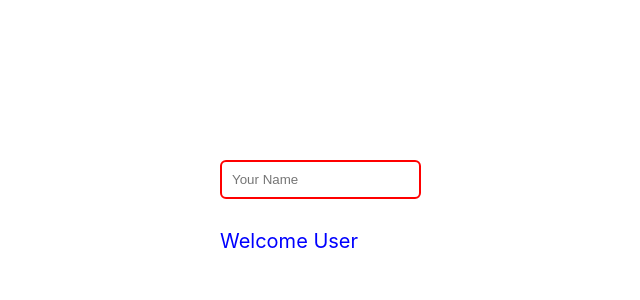
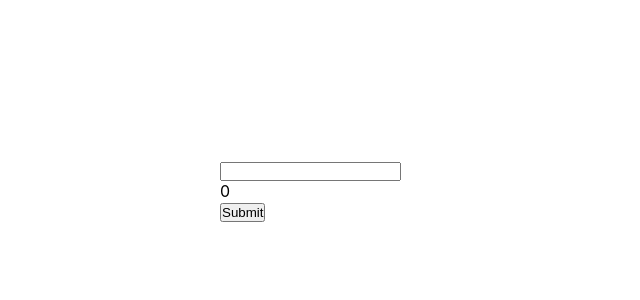
Before and after one commit to KhanhChiTran/react-basic, a React (Create React App) app: page / in a window 1280 px wide. Shown: the top 300 px of the page, without its empty margins (36-676 px from the left). Built offline with nearby package versions, Linux system fonts and the light colour scheme.

Commit message:
split code

```diff
--- a/src/App.js
+++ b/src/App.js
@@ -4,16 +4,17 @@ import React, { useState } from "react";
 
 // import { Header } from "./Components/Header";
 import "./App.css";
-import UserInput from "./Components/UserInput";
-import UserOutput from "./Components/UserOutput";
+// import UserInput from "./Components/UserInput";
+// import UserOutput from "./Components/UserOutput";
 // import Clothes from "./Components/Clothes";
 // import User from "./Components/Users";
+import Validation from "./Components/ValidationComponent/valid";
 
 function App() {
-  const [userName, setUserName] = useState("User");
-  const inputHandler = (e) => {
-    setUserName(e.target.value);
-  };
+  // const [userName, setUserName] = useState("User");
+  // const inputHandler = (inputName) => {
+  //   setUserName(inputName);
+  // };
 
   return (
     <div className='App'>
@@ -23,8 +24,9 @@ function App() {
         Item 1
       </Clothes>{" "} */}
       {/* <User /> */}
-      <UserInput click={inputHandler} />
-      <UserOutput name={userName} />
+      {/* <UserInput click={inputHandler} /> */}
+      {/* <UserOutput name={userName} /> */}
+      <Validation textLength='3' maxLength='10' minLength='5' />
     </div>
   );
 }
--- a/src/Components/UserInput/index.js
+++ b/src/Components/UserInput/index.js
@@ -1,20 +1,50 @@
-import React from "react";
+import React, { useState } from "react";
 const UserInput = (props) => {
+  const [name, setName] = useState("");
+  const [state, setState] = useState(false);
   const style = {
-    padding: "10px",
+    padding: "40px",
     marginBottom: "30px",
     outline: "none",
     border: "2px solid red",
     borderRadius: "6px",
+    fontSize: "20px",
+  };
+  const btnStyle = {
+    padding: "10px",
+    backgroundColor: "blue",
+    color: "white",
+    margin: "5px",
+    borderRadius: "3px",
+  };
+
+  const hideHandler = () => {
+    setState(!state);
   };
   return (
     <div>
-      <input
-        type='text'
-        onChange={props.click}
-        style={style}
-        placeholder='Your Name'
-      />
+      <form
+        action=''
+        onSubmit={(e) => {
+          e.preventDefault();
+          props.click(name);
+        }}
+      >
+        {state ? (
+          <input
+            value={name}
+            type='text'
+            onChange={(e) => setName(e.target.value)}
+            style={style}
+            placeholder='Your Text'
+          />
+        ) : (
+          ""
+        )}
+        <button style={btnStyle} onClick={hideHandler}>
+          {!state ? "Show" : "Hide"}
+        </button>
+      </form>
     </div>
   );
 };
--- /dev/null
+++ b/src/Components/ValidationComponent/valid.js
@@ -0,0 +1,43 @@
+import React, { Component } from "react";
+class Validation extends Component {
+  constructor(props) {
+    super(props);
+
+    console.log(this.props);
+    this.state = {
+      value: "",
+      length: 0,
+      notice: "",
+    };
+    this.getTextInput = this.getTextInput.bind(this);
+    this.handleSubmit = this.handleSubmit.bind(this);
+  }
+  handleSubmit = (e) => {
+    e.preventDefault();
+    this.setState({
+      length: this.state.value.length,
+      notice:
+        this.state.value.length < 5 ? "Text too short" : "Text long enough",
+    });
+  };
+  getTextInput = (e) => {
+    console.log(e.target.value);
+    this.setState({ value: e.target.value });
+  };
+  render() {
+    return (
+      <form onSubmit={this.handleSubmit}>
+        <input
+          type='text'
+          onChange={this.getTextInput}
+          value={this.state.value}
+        />
+        <p>{this.state.length}</p>
+        <p>{this.state.notice}</p>
+
+        <button type='submit'>Submit</button>
+      </form>
+    );
+  }
+}
+export default Validation;
```
